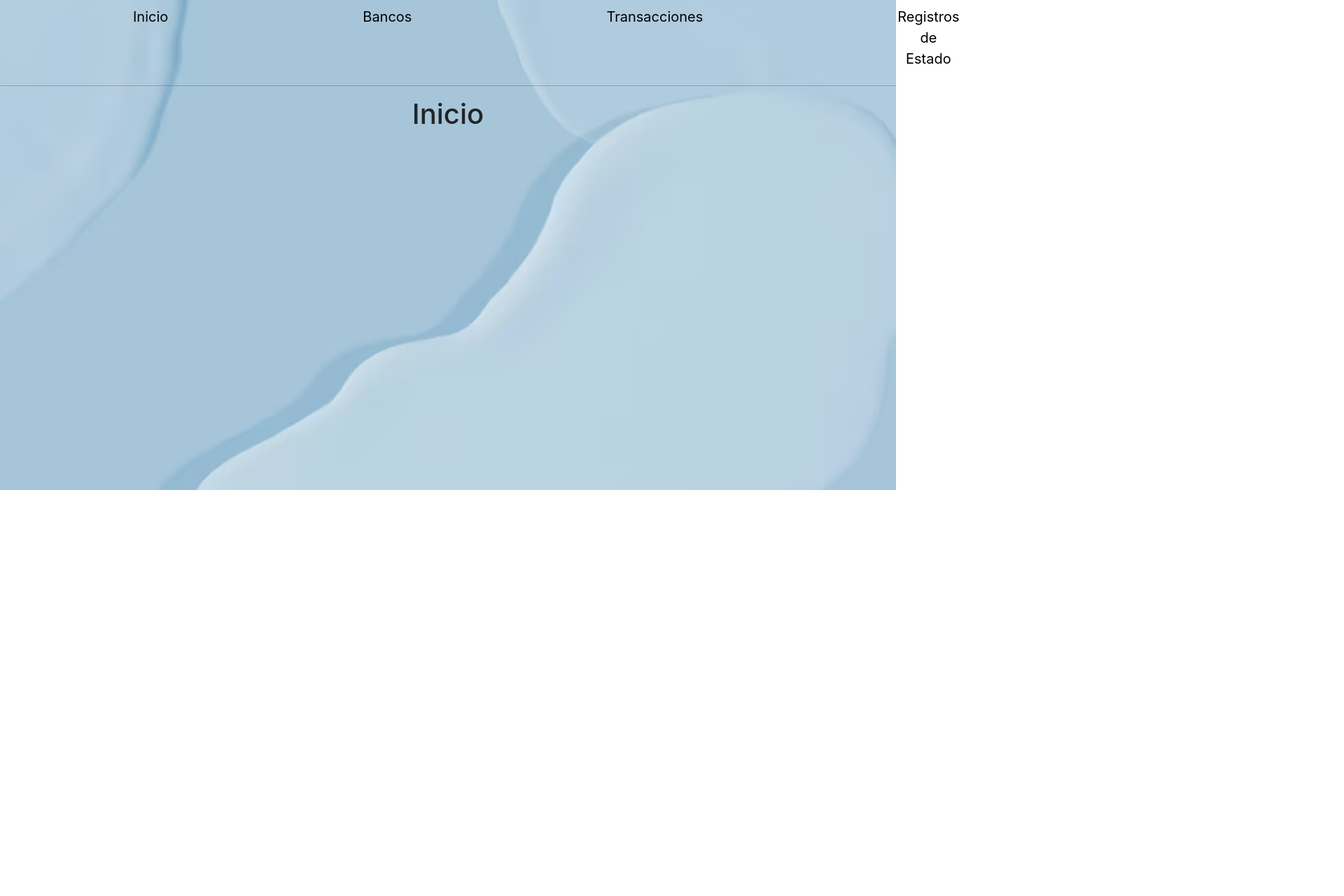
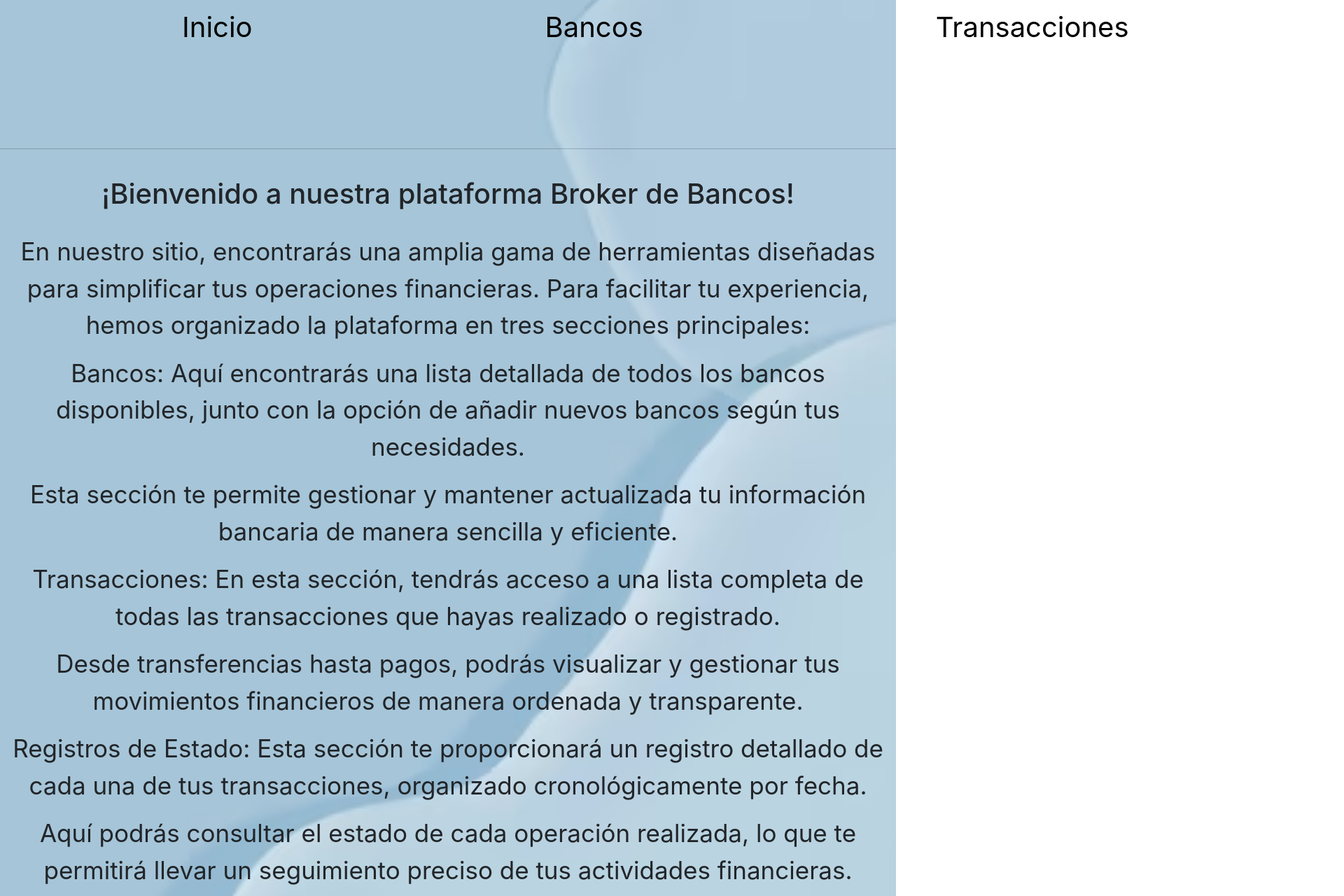
Before and after one commit to EmilioBor/BrokerFront, a React (Create React App) app in the folder brokerfront/: page /inicio in a window 1280 px wide. Shown: the part 100-1380 px from the top of the page at 70% size, 1920 px wide, since content can reach past the window. Before the commit the page ends 800 px from the top, so only its background shows below. Built offline with nearby package versions, Linux system fonts and the light colour scheme.

Commit message:
Terminado Ahora Si Final

```diff
--- a/brokerfront/src/App.css
+++ b/brokerfront/src/App.css
@@ -32,8 +32,8 @@
   text-decoration: none;
   display: block;
   color: rgb(0, 0, 0);
-  font-size: 20px;
-  padding: 5px 120px;
+  font-size: 40px;
+  padding: 5px 190px;
   margin-left: 38px;
   transition: .2s;
 }
@@ -169,3 +169,8 @@
 #titulo-agregar {
   text-decoration: underline;
 }
+
+p{
+  font-size: 35px;
+  text-align: center;
+}
--- a/brokerfront/src/pages/Inicio.js
+++ b/brokerfront/src/pages/Inicio.js
@@ -1,6 +1,25 @@
 const Inicio = () =>{
     return <div>
-        <h1>Inicio</h1>
+        <br></br>
+        <h1> ¡Bienvenido a nuestra plataforma Broker de Bancos! </h1>
+       <br></br>
+
+<p>En nuestro sitio, encontrarás una amplia gama de herramientas diseñadas para simplificar tus operaciones financieras. Para facilitar tu experiencia, hemos organizado la plataforma en tres secciones principales:<p/>
+
+<p>Bancos: Aquí encontrarás una lista detallada de todos los bancos disponibles, junto con la opción de añadir nuevos bancos según tus necesidades. </p>
+<p>Esta sección te permite gestionar y mantener actualizada tu información bancaria de manera sencilla y eficiente.</p>
+
+<p>Transacciones: En esta sección, tendrás acceso a una lista completa de todas las transacciones que hayas realizado o registrado. </p>
+<p>Desde transferencias hasta pagos, podrás visualizar y gestionar tus movimientos financieros de manera ordenada y transparente.</p>
+
+<p>Registros de Estado: Esta sección te proporcionará un registro detallado de cada una de tus transacciones, organizado cronológicamente por fecha. </p>
+<p>Aquí podrás consultar el estado de cada operación realizada, lo que te permitirá llevar un seguimiento preciso de tus actividades financieras.</p>
+
+<p>Nos comprometemos a brindarte una experiencia fluida y eficaz en nuestra plataforma. </p>
+<p>¡Explora cada sección y descubre cómo podemos ayudarte a optimizar tus operaciones bancarias! Si tienes alguna pregunta o necesitas asistencia, no dudes en ponerte en contacto con nuestro equipo de soporte.</p>
+
+<p>
+    </p>¡Gracias por elegirnos y bienvenido a la comunidad de Broker de Bancos!</p>
     </div>
    }
 
--- a/brokerfront/src/pages/ListarTransacciones.js
+++ b/brokerfront/src/pages/ListarTransacciones.js
@@ -53,7 +53,7 @@ export const ListarTransacciones = ({ apiData }) => {
                             <th scope="col">Cuenta Origen</th>
                             <th scope="col">Cuenta Destino</th>
                             {/* <th scope="col">Registroestado</th> */}
-                            <th scope="col">Acción</th>
+
                         </tr>
                     </thead>
                     <tbody className='Tabla'>
@@ -69,9 +69,7 @@ export const ListarTransacciones = ({ apiData }) => {
                                 <td>{transaccion.nombreCuentaOrigen}</td>
                                 <td>{transaccion.nombreCuentaDestino}</td>
                                 {/* <td>{transaccion.NombreRegistroEstado}</td> */}
-                                <td>
-                                <button onClick={() => handleTransaccionClick(transaccion)} className="btn btn-info">Ver Registros Estado</button>
-                                </td>
+
                             </tr>
                         ))}
                     </tbody>
```
